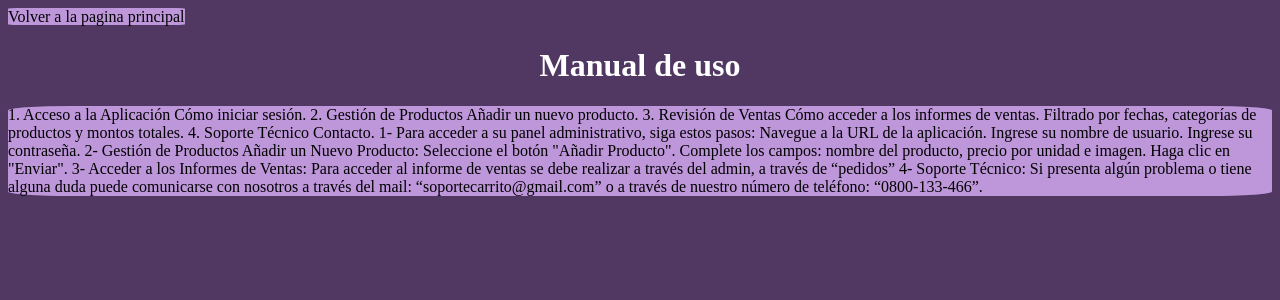
After one commit to Fati006/Proyecto-INET, a PHP site: page /Dudas.html in a window 1280 px wide. The commit adds this page. Shown: the top 300 px of the page. Run offline with PHP 8.4, Linux system fonts and the light colour scheme.

Commit message:
Add files via upload

```diff
--- /dev/null
+++ b/Dudas.html
@@ -0,0 +1,67 @@
+<!DOCTYPE html>
+<html lang="en">
+<head>
+    <meta charset="UTF-8">
+    <meta name="viewport" content="width=device-width, initial-scale=1.0">
+    <title>?</title>
+</head>
+<body>
+    <header>
+        <a href="index.html">Volver a la pagina principal</a>
+    </header>
+    <style>
+        a{
+            background-color: rgb(190, 150, 218);
+            border-radius: 5%;
+            text-align: left;
+            color: black;
+            text-decoration: none;
+            font-size: medium;
+        }
+        body{
+            background-color: rgb(81, 56, 99);
+        }h1{
+            color: white;
+            font-family: 'Times New Roman', Times, serif;
+            text-align: center;
+        }p{
+            background-color: rgb(190, 150, 218);
+            border-radius: 5%;
+            text-align: left;
+            color: black;
+            text-decoration: none;
+            font-size: medium;
+        }
+    </style>
+    <h1>Manual de uso</h1>
+
+    <section>
+        <p>1. Acceso a la Aplicación
+            Cómo iniciar sesión.
+            2. Gestión de Productos
+            Añadir un nuevo producto.
+            3. Revisión de Ventas
+            Cómo acceder a los informes de ventas.
+            Filtrado por fechas, categorías de productos y montos totales.
+            4. Soporte Técnico
+            Contacto.
+
+            1- Para acceder a su panel administrativo, siga estos pasos:
+            Navegue a la URL de la aplicación.
+            Ingrese su nombre de usuario.
+            Ingrese su contraseña.
+
+            2-  Gestión de Productos
+            Añadir un Nuevo Producto:
+
+            Seleccione el botón "Añadir Producto".
+            Complete los campos: nombre del producto, precio por unidad e imagen.
+            Haga clic en "Enviar".
+            3- Acceder a los Informes de Ventas:
+
+            Para acceder al informe de ventas se debe realizar a través del admin, a través de “pedidos”
+            4- Soporte Técnico:
+            Si presenta algún problema o tiene alguna duda puede comunicarse con nosotros a través del mail: “soportecarrito@gmail.com” o a través de nuestro número de teléfono: “0800-133-466”.</p>
+    </section>
+</body>
+</html>
--- a/admin2.php
+++ b/admin2.php
@@ -22,6 +22,8 @@
 
             <label>Imagen del producto</label>
             <input type="file" name="Imagen_Producto">
+
+            <button type="submit">Enviar</button>
         </form>
     </section>
 </body>
--- a/admin3.php
+++ b/admin3.php
@@ -52,7 +52,6 @@ $result = $conn->query($sql);
                     echo "<tr>";
                     echo "<td>" . $row["ID"] . "</td>";
                     echo "<td>" . $row["Producto"] . "</td>";
-                    echo "<td>" . $row["ID Comprador"] . "</td>";
                     echo "<td>" . $row["Precio Unitario"] . "</td>";
                     echo "<td>" . $row["Cantidad"] . "</td>";
                     echo "<td>" . $row["Precio Total"] . "</td>";
```
Also changed, not shown: admin1.php (line endings or trailing spaces).
